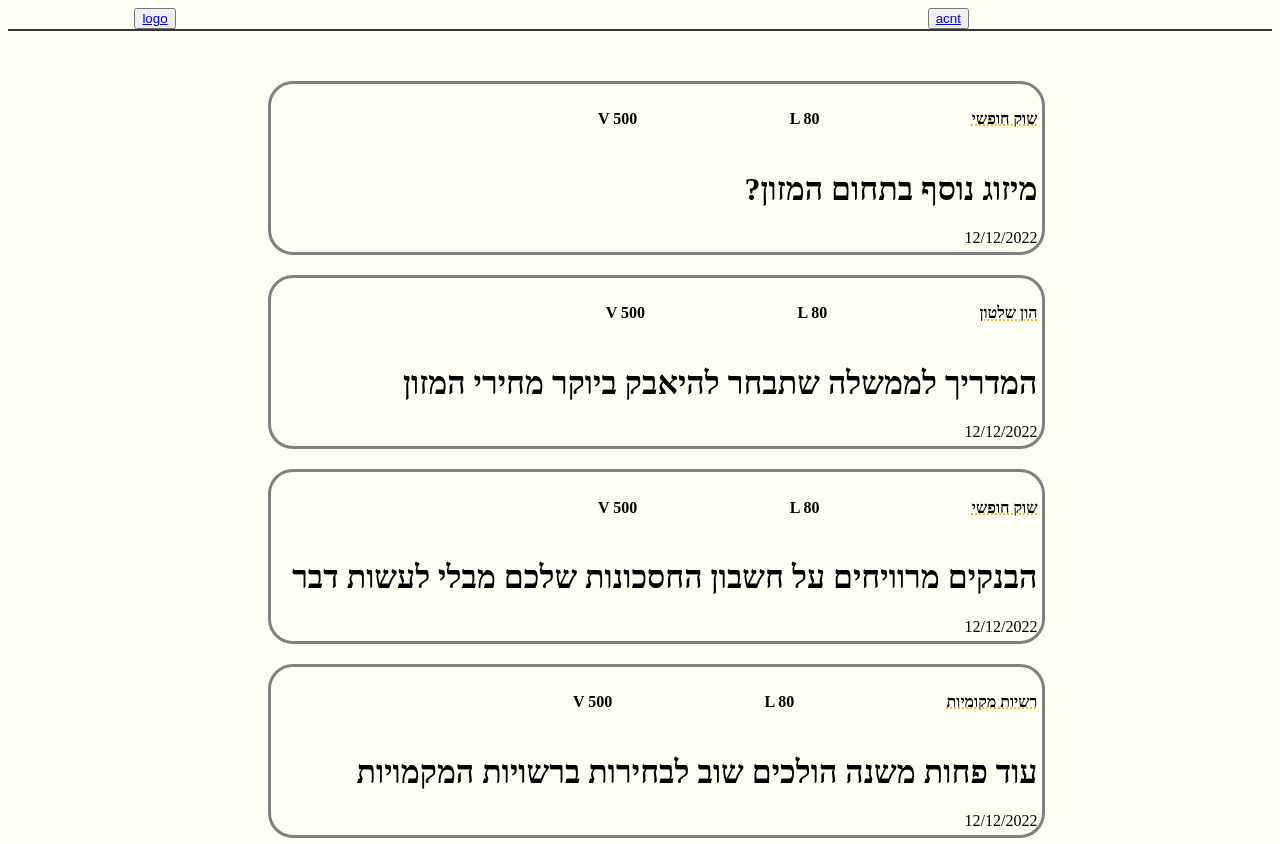
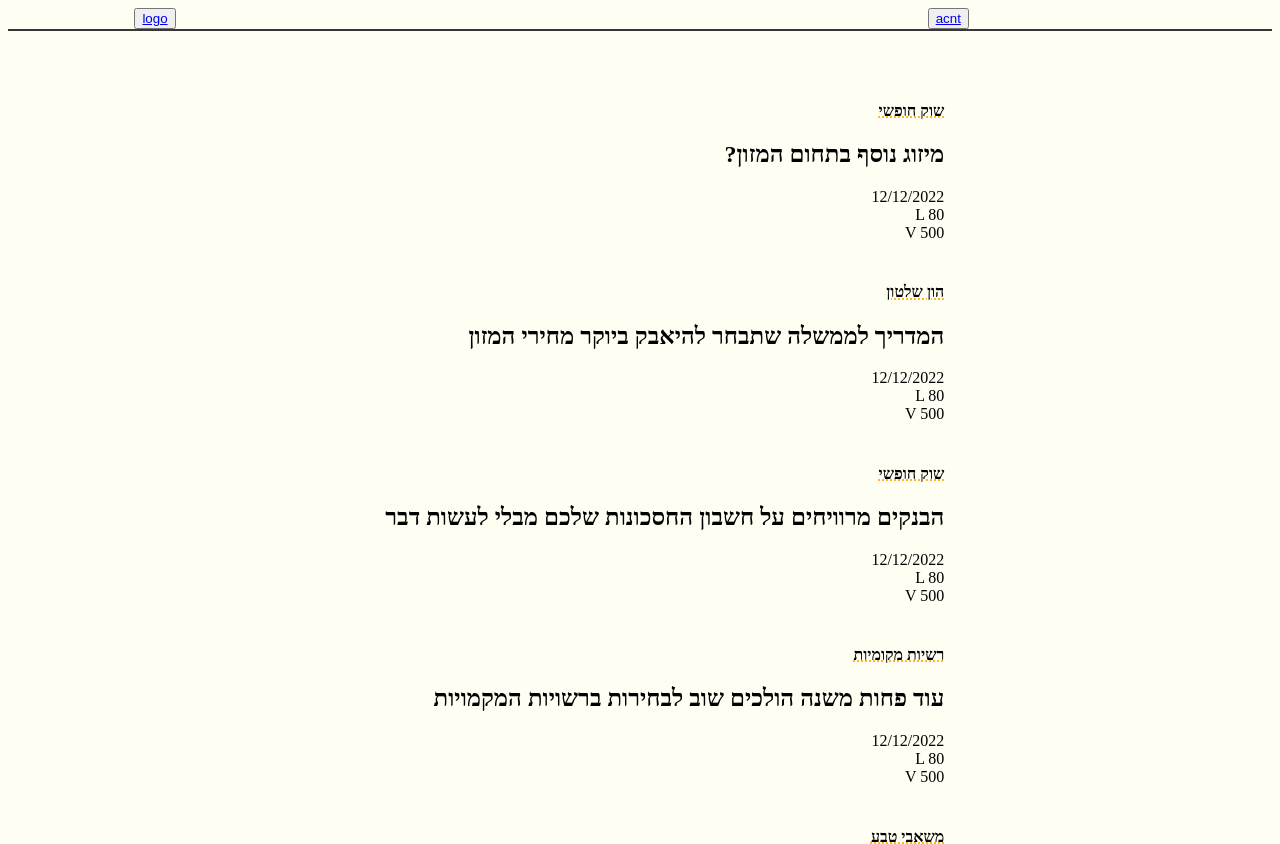
Before and after one commit to nadavf95/Lobby-99-news, a Next.js app: page / in a window 1280 px wide. Shown: the top 844 px of the page. Built offline with nearby package versions, Linux system fonts and the light colour scheme.

Commit message:
views and likes

```diff
--- a/components/articleRecord.js
+++ b/components/articleRecord.js
@@ -6,24 +6,22 @@ export default function ArticleRecord({article}){
     if (article){
         return(
             <div key={article.id} className="article_head_item">
-                <div className="article_record_content">
-
-                    <div className="article_subject_likes_views_container">
-                        <div className="article_head_subject">
-                            <h4>{article.subject}</h4>
+                <div className="article_head_content">
+                    <div className="article_head_subject">
+                        <h4>{article.subject}</h4>
+                    </div>
+                    <div className="article_head_text">
+                        <h2>{article.head_text}</h2>
+                    </div>
+                    <div className="article_date_likes_views_container">
+                        <div className="article_publish_date"> {article.publish_date} </div>
+                        <div className="likes">
+                            L {article.likes}
                         </div>
-                        <h4 className="likes">
-                            L {article.likes}
-                        </h4>
-                        <h4 className="views">
+                        <div className="views">
                             V {article.views}
-                        </h4>
+                        </div>
                     </div>
-
-                    <div className="article_head_text">
-                        <h1>{article.head_text}</h1>
-                    </div>
-                    <div className="article_publish_date"> {article.publish_date} </div>
                 </div>
             </div>
         )
```
